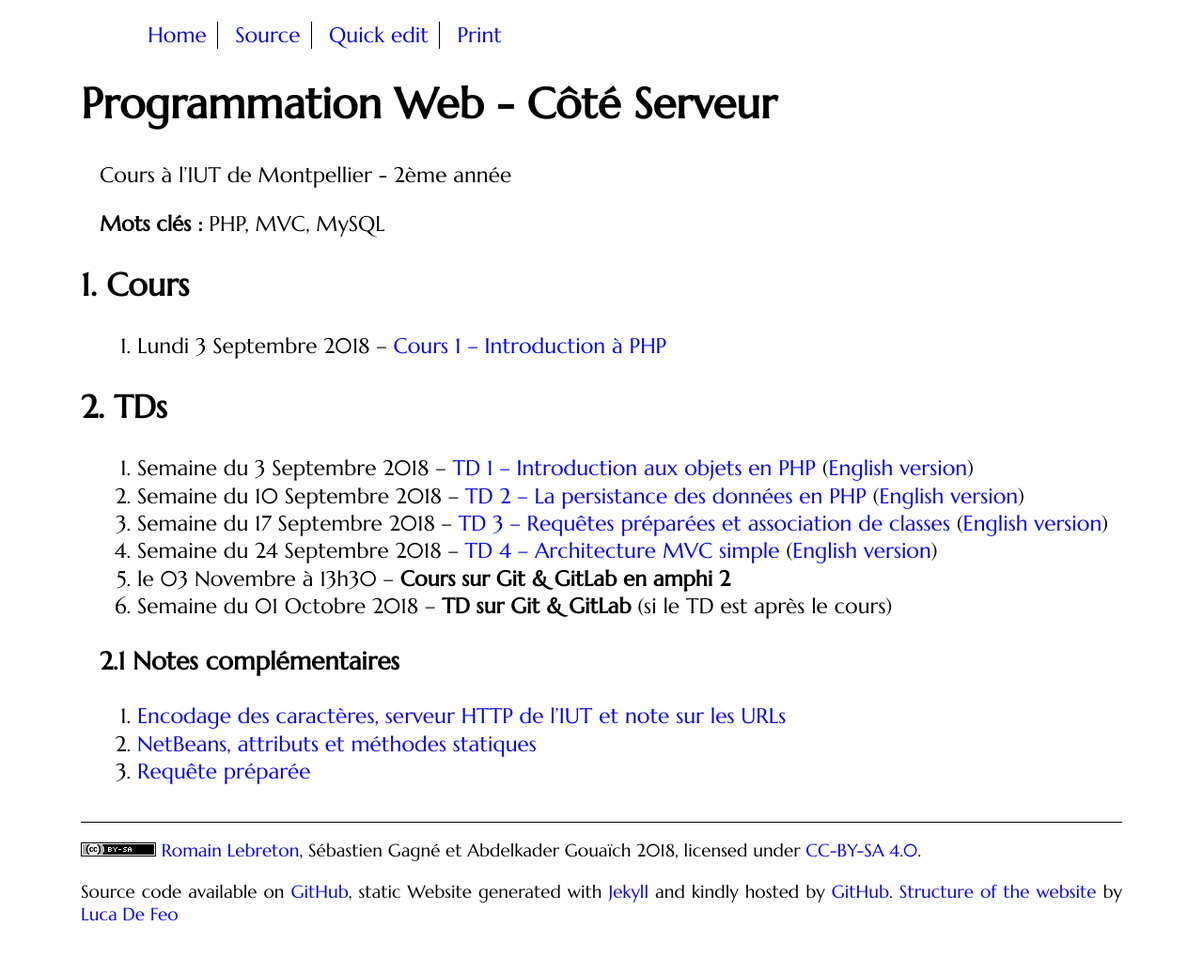
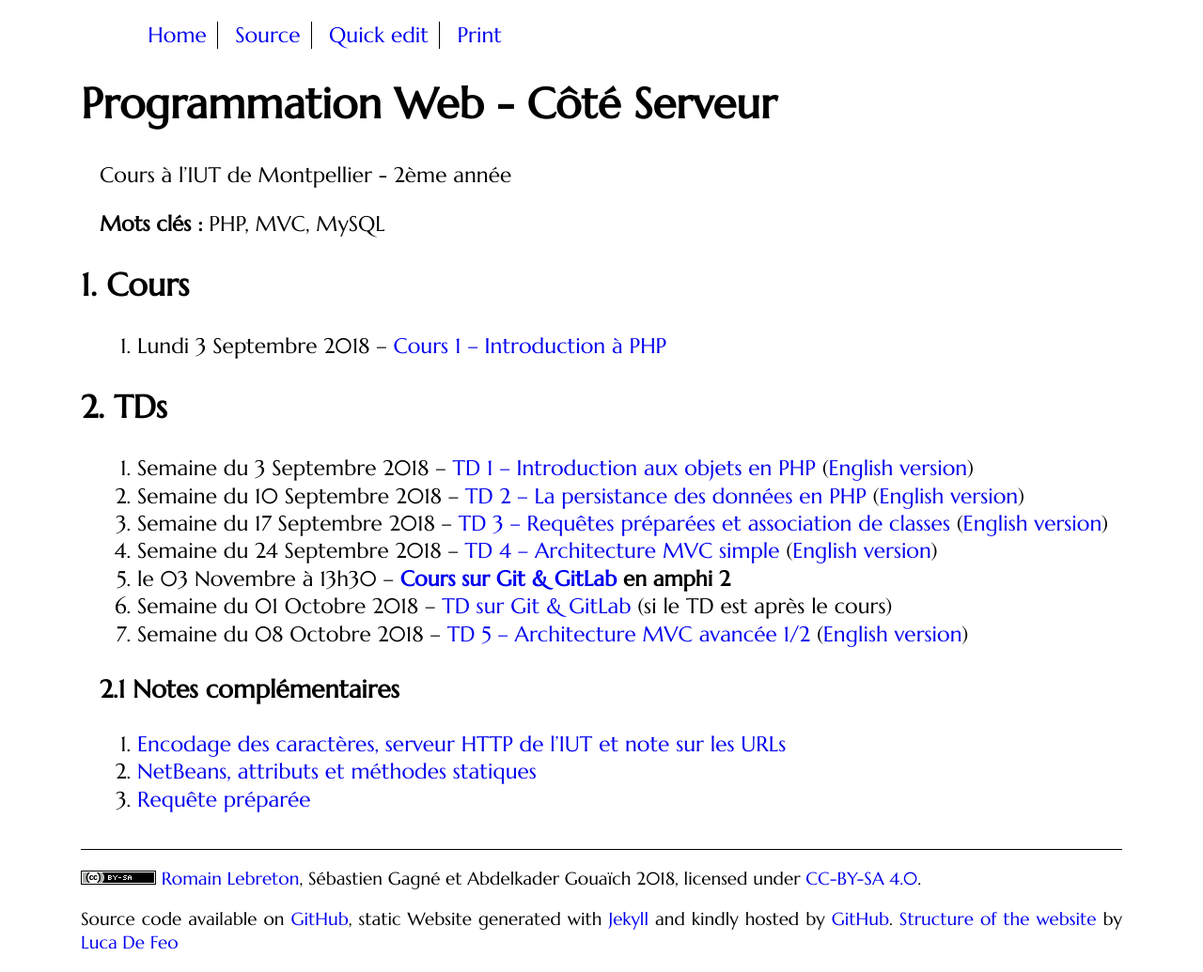
Before and after one commit to romainlebreton/R3.01-DeveloppementWeb, a Jekyll site: the page built from index.md, in a window 1280 px wide. Shown: the whole page at 94% size. Built offline with Jekyll 4.4.1, drawn with Linux system fonts in a browser that asks for light colours; some web fonts are replaced; before the commit the page ends 1006 px from its top, so only the background shows below that.

Commit message:
TP et CM Git

```diff
--- a/index.md
+++ b/index.md
@@ -44,10 +44,9 @@ Cours à l'IUT de Montpellier - 2ème année
 1. Semaine du 10 Septembre 2018 -- [TD 2 -- La persistance des données en PHP](tutorials/tutorial2.html) ([English version](tutorials/tutorial2-en.html))
 1. Semaine du 17 Septembre 2018 -- [TD 3 -- Requêtes préparées et association de classes](tutorials/tutorial3.html) ([English version](tutorials/tutorial3-en.html))
 1. Semaine du 24 Septembre 2018 --  [TD 4 -- Architecture MVC simple](tutorials/tutorial4.html) ([English version](tutorials/tutorial4-en.html))
-1. le 03 Novembre à 13h30 -- **Cours sur Git & GitLab en amphi 2**
-1. Semaine du 01 Octobre 2018 -- **TD sur Git & GitLab** (si le TD est après le cours)
-<!-- Mettre en ligne les slides & TDs -->
-<!-- 1. Semaine du 08 Octobre 2018 --  [TD 5 -- Architecture MVC avancée 1/2](tutorials/tutorial5.html) ([English version](tutorials/tutorial5-en.html)) -->
+1. le 03 Novembre à 13h30 -- **[Cours sur Git & GitLab](assets/initiation GIT_IUT.pdf) en amphi 2**
+1. Semaine du 01 Octobre 2018 -- [TD sur Git & GitLab](assets/initiation GIT_IUT_TP.pdf) (si le TD est après le cours)
+1. Semaine du 08 Octobre 2018 --  [TD 5 -- Architecture MVC avancée 1/2](tutorials/tutorial5.html) ([English version](tutorials/tutorial5-en.html))
 
 <!-- 1. Semaine du 08 Octobre 2018 --  [TD 6 -- Architecture MVC avancée 2/2](tutorials/tutorial6.html) ([English version](tutorials/tutorial6-en.html)) -->
 <!-- 1. Semaine du 15 Octobre 2018 -- [Début projet](projet.html) -->
```
Also changed, not shown: tutorials/tutorial2.md (+2 -0 lines), 2 other files.
